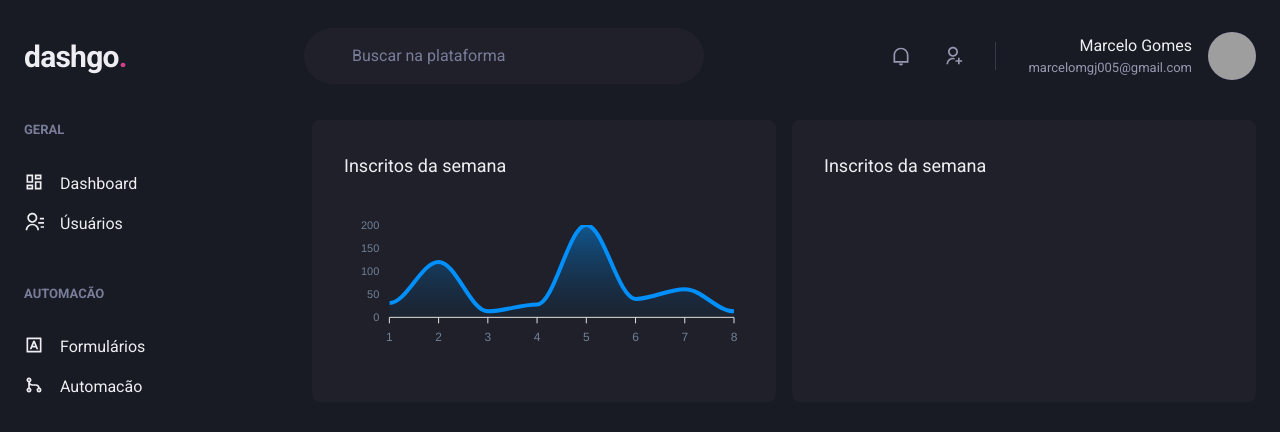
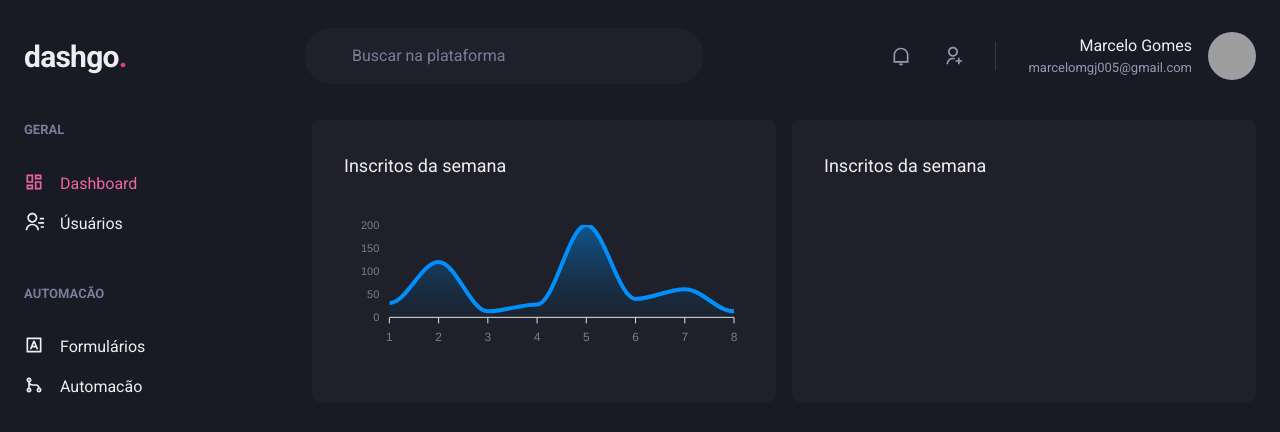
Before and after one commit to marcelo-gomj/dashgo, a Next.js app: page /dashboard in a window 1280 px wide. Shown: the top 432 px of the page. Built offline with nearby package versions, Linux system fonts and the light colour scheme; grey boxes are pictures that could not be loaded.

Commit message:
fix: NavLinks empty

```diff
--- /dev/null
+++ b/src/components/ActiveLink.tsx
@@ -0,0 +1,30 @@
+import Link, { LinkProps } from 'next/link';
+import { useRouter } from 'next/router';
+import { ReactElement, cloneElement } from 'react';
+
+interface ActiveLinkProps extends LinkProps{
+    children: ReactElement
+    shouldMatchExactHref?: Boolean
+}
+
+export function ActiveLink({children, shouldMatchExactHref, ...rest}:ActiveLinkProps){
+    const { asPath } = useRouter();
+    let isActive = false;
+
+    if(shouldMatchExactHref && (asPath === rest.href || asPath === rest.as)){
+        isActive = true
+    }
+
+    if(!shouldMatchExactHref && (asPath.startsWith(String(rest.href))) ||
+    asPath.startsWith(String(rest.as))){
+        isActive = true
+    }
+
+    return (
+        <Link {...rest}>
+            {cloneElement(children, {
+                color : isActive ? 'pink.400' : 'gray.50'
+            })}
+        </Link>
+    )
+}
--- a/src/components/Header/Profile.tsx
+++ b/src/components/Header/Profile.tsx
@@ -1,7 +1,7 @@
 import { Box, Flex, Text, Avatar} from '@chakra-ui/react';
 
 interface ProfileProps {
-    ShowProfileData: Boolean
+    ShowProfileData ?: Boolean
 }
 
 export function Profile ({ ShowProfileData = true } : ProfileProps){
--- a/src/components/Sidebar/NavLink.tsx
+++ b/src/components/Sidebar/NavLink.tsx
@@ -1,18 +1,22 @@
-import { Icon, Link, LinkProps, Text } from "@chakra-ui/react";
+import { Icon, Link as ChakraLink, LinkProps as ChakraLinkProps, Text } from "@chakra-ui/react";
 import { ElementType } from 'react';
 
-interface NavLinkProps extends LinkProps {
+import { ActiveLink } from "../ActiveLink";
+
+interface NavLinkProps extends ChakraLinkProps {
     icon : ElementType;
-    children: string
+    children: string;
+    href: string;
 }
 
-export function NavLink({icon, children, ...rest}:NavLinkProps){
+export function NavLink({icon, children, href, ...rest} : NavLinkProps){
     return (
-    <Link
+    <ActiveLink href={href} passHref>
+      <ChakraLink
         display="flex"
         align="center"
         {...rest}
-     >
+      >
         <Icon
            as={icon}
            fontSize="20"
@@ -21,6 +25,7 @@ export function NavLink({icon, children, ...rest}:NavLinkProps){
         <Text ml="4" fontSize="medium">
            {children}
         </Text>
-     </Link>
+      </ChakraLink>
+     </ActiveLink>
     )
 }
--- a/src/components/Sidebar/index.tsx
+++ b/src/components/Sidebar/index.tsx
@@ -9,23 +9,15 @@ export function Sidebar() {
          <Stack spacing="12" align="flex-start">
             <NavSection title="GERAL">
 
-               <NavLink icon={RiDashboardLine}>
-                     Dashboard
-               </NavLink>
-
-               <NavLink icon={RiContactsLine}>
-                  Úsuários
-               </NavLink>
+               <NavLink href={'/dashboard'} icon={RiDashboardLine}>Dashboard</NavLink>
+               <NavLink  href={'/users'} icon={RiContactsLine}>Úsuários</NavLink>
 
             </NavSection>
             <NavSection title="AUTOMACÃO">
-               <NavLink icon={RiInputMethodLine}>
-                     Formulários
 
-               </NavLink>
-               <NavLink icon={RiGitMergeLine}>
-                     Automacão
-               </NavLink>
+               <NavLink href={'/form'} icon={RiInputMethodLine}>Formulários</NavLink>
+               <NavLink href={'/automatic'} icon={RiGitMergeLine}>Automacão</NavLink>
+
             </NavSection>
          </Stack>
       </Box>
```
